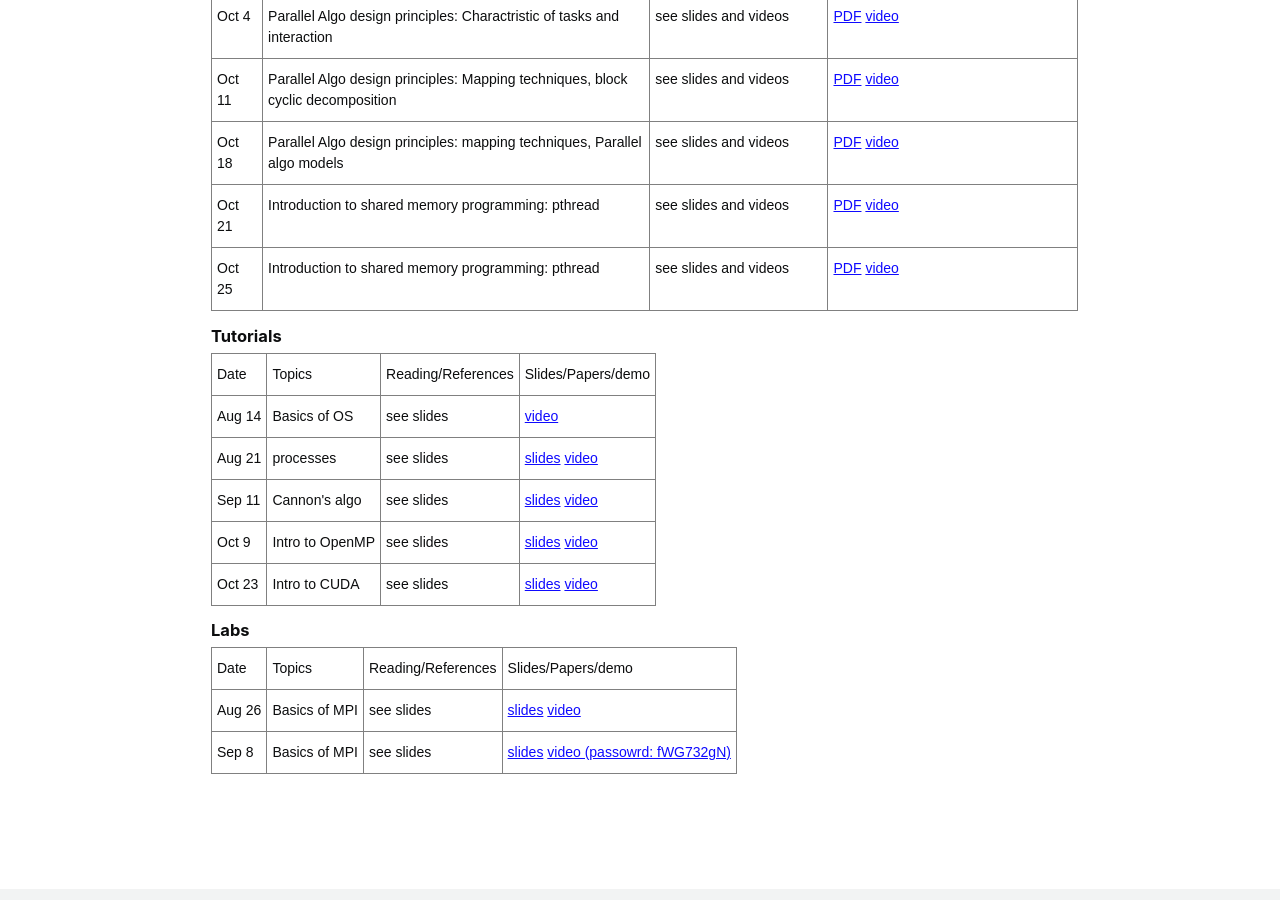
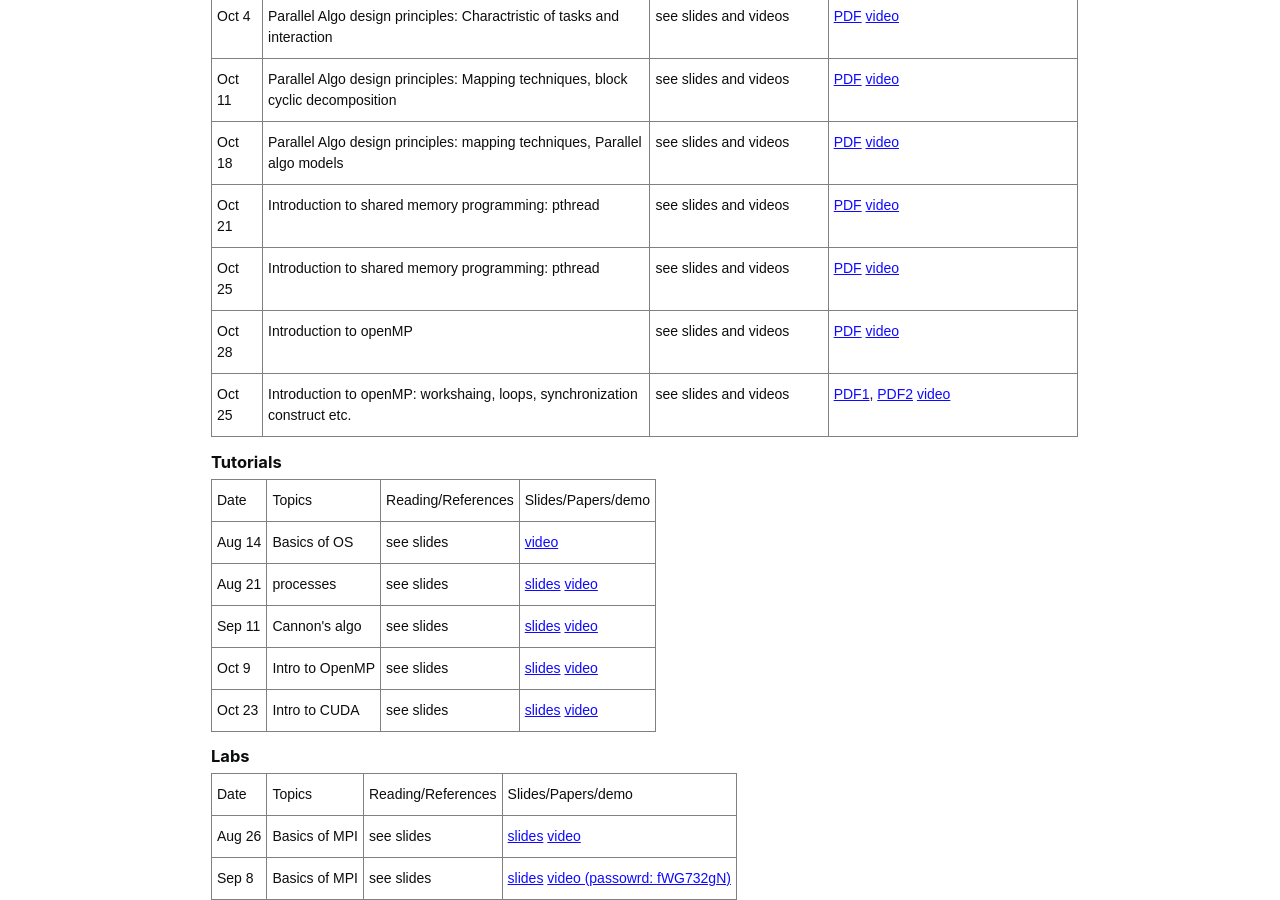
Before and after one commit to chandreshiit/oldsite, a Jekyll site: the page built from _pages/PC2021.md, in a window 1280 px wide and 900 px high, scrolled down 2435 px. Built offline with Jekyll 4.4.1, drawn with Linux system fonts in a browser that asks for light colours; cached includes are drawn as plain includes; nearby versions of some CDN libraries; some of the changed text lies outside the part shown.

Commit message:
added lect

```diff
--- a/_pages/PC2021.md
+++ b/_pages/PC2021.md
@@ -167,7 +167,18 @@ author_profile: false
     <td class="tg-0pky">Introduction to shared memory programming: pthread</td>
     <td class="tg-0pky">see slides and videos</td>
     <td class="tg-0pky"> <a href="https://drive.google.com/file/d/18BZS9wUffPzwmzmBpaIT5goHSh0YtGF4/view?usp=sharing">PDF</a> <a href="https://drive.google.com/file/d/1zi3GRsRu1S6ROa0CjXQhFH2bIIQAa2ZX/view?usp=sharing"> video</a> </td>   </tr>
+     <tr>
+    <td class="tg-0pky">Oct 28</td>td>
+    <td class="tg-0pky">Introduction to openMP</td>
+    <td class="tg-0pky">see slides and videos</td>
+    <td class="tg-0pky"> <a href="https://drive.google.com/file/d/1Ld74eRRCnlECTJ303T5r_7eHVQpFmmoY/view?usp=sharing">PDF</a> <a href="https://drive.google.com/file/d/1hdMF2Dlf7MfYVPbyxXRsKHwZT4-sb_My/view?usp=sharing"> video</a> </td>   </tr>
+     <tr>
+    <td class="tg-0pky">Oct 25</td>td>
+    <td class="tg-0pky">Introduction to openMP: workshaing, loops, synchronization construct etc.</td>
+    <td class="tg-0pky">see slides and videos</td>
+    <td class="tg-0pky"> <a href="https://drive.google.com/file/d/1ADFQURFY01lhnBjILT8smnAzTSF2m1NE/view?usp=sharing">PDF1</a>, <a href="https://drive.google.com/file/d/1P-x8nHXF4PQNwnYDNdVZ1xg0siAD8F57/view?usp=sharing">PDF2</a> <a href="https://drive.google.com/file/d/1FjCW7xYnHM9F8FB-2zhtM0cWKmwcLTjf/view?usp=sharing"> video</a> </td>   </tr>
 </table>
+
 
 
 
```
